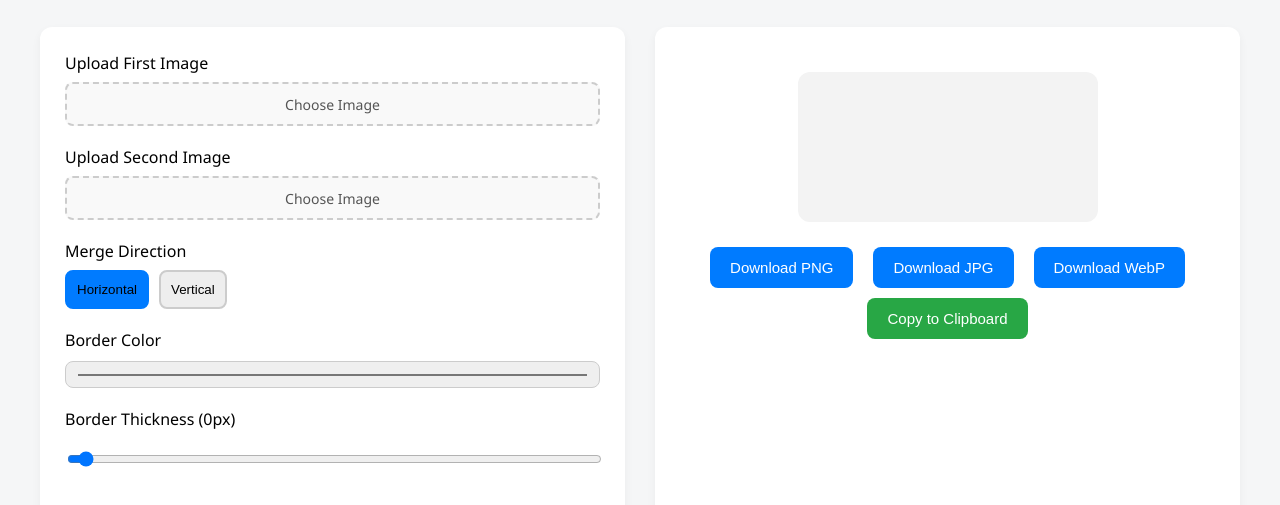
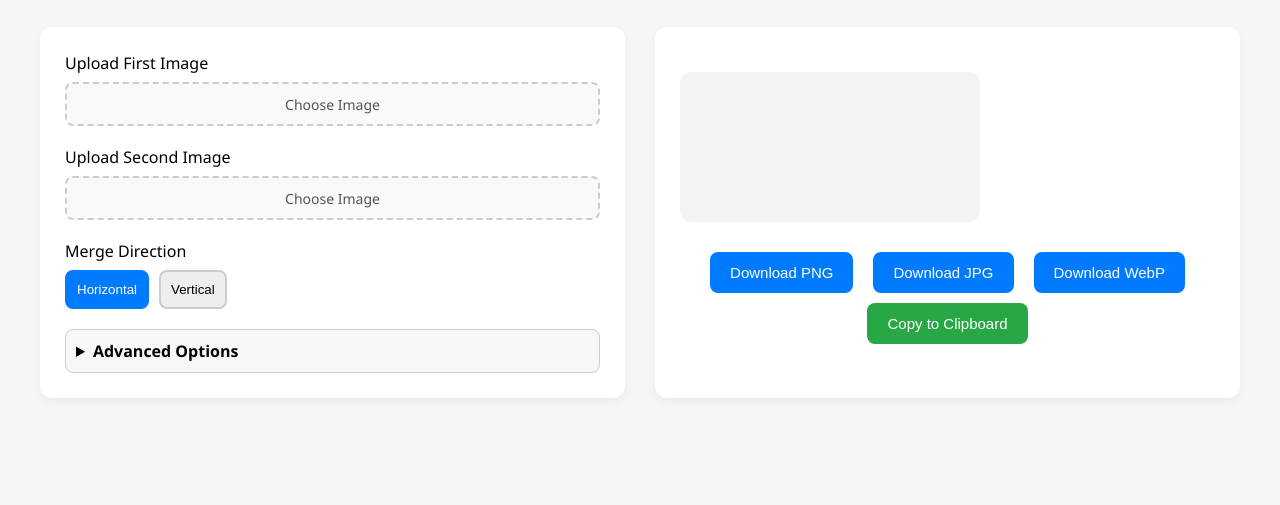
Before and after one commit to rforrupesh/Merge-images, a plain HTML site: page index.html in a window 1280 px wide. Shown: the part 91-596 px from the top of the page. Drawn offline with Linux system fonts and the light colour scheme.

Commit message:
Update index.html

```diff
--- a/index.html
+++ b/index.html
@@ -13,6 +13,12 @@
       padding: 30px;
     }
 
+    h1 {
+      text-align: center;
+      font-size: 1.8rem;
+      margin-bottom: 30px;
+    }
+
     .main {
       display: grid;
       grid-template-columns: 1fr 1fr;
@@ -21,28 +27,11 @@
       margin: auto;
     }
 
-    .tool-panel {
+    .tool-panel, .preview-panel {
       background: #fff;
       padding: 25px;
       border-radius: 12px;
       box-shadow: 0 4px 10px rgba(0,0,0,0.05);
-    }
-
-    .preview-panel {
-      background: #fff;
-      padding: 25px;
-      border-radius: 12px;
-      box-shadow: 0 4px 10px rgba(0,0,0,0.05);
-      display: flex;
-      flex-direction: column;
-      align-items: center;
-    }
-
-    h1 {
-      text-align: center;
-      font-size: 1.8rem;
-      margin-bottom: 30px;
-      grid-column: span 2;
     }
 
     .form-group {
@@ -56,7 +45,6 @@
     }
 
     .image-upload-box {
-      position: relative;
       display: flex;
       align-items: center;
       gap: 10px;
@@ -154,12 +142,6 @@
       flex-wrap: wrap;
     }
 
-    @media (max-width: 768px) {
-      .main {
-        grid-template-columns: 1fr;
-      }
-    }
-
     .direction-toggle {
       display: flex;
       gap: 10px;
@@ -174,17 +156,30 @@
       transition: 0.2s;
     }
 
-    .direction-btn svg {
-      display: block;
-    }
-
     .direction-btn.active {
       background-color: #007bff;
       border-color: #007bff;
+      color: white;
     }
 
-    .direction-btn.active svg path {
-      stroke: #fff;
+    details {
+      border: 1px solid #ccc;
+      border-radius: 8px;
+      padding: 10px;
+      margin-top: 10px;
+      background-color: #f7f7f7;
+    }
+
+    summary {
+      font-weight: 600;
+      cursor: pointer;
+      font-size: 16px;
+    }
+
+    @media (max-width: 768px) {
+      .main {
+        grid-template-columns: 1fr;
+      }
     }
   </style>
 </head>
@@ -194,7 +189,6 @@
 
 <div class="main">
   <div class="tool-panel">
-
     <div class="form-group">
       <label>Upload First Image</label>
       <div class="image-upload-box">
@@ -222,16 +216,14 @@
     <div class="form-group">
       <label>Merge Direction</label>
       <div class="direction-toggle">
-          <button id="horizontalBtn" class="direction-btn active" data-layout="horizontal" title="Horizontal Merge">
-            Horizontal
-          </button>
-          <button id="verticalBtn" class="direction-btn" data-layout="vertical" title="Vertical Merge">
-            Vertical
-          </button>
+        <button id="horizontalBtn" class="direction-btn active" data-layout="horizontal">Horizontal</button>
+        <button id="verticalBtn" class="direction-btn" data-layout="vertical">Vertical</button>
       </div>
     </div>
 
-      <div class="form-group">
+    <details>
+      <summary>Advanced Options</summary>
+      <div class="form-group" style="margin-top: 15px;">
         <label>Border Color</label>
         <input type="color" id="borderColor" value="#000000" />
       </div>
@@ -240,6 +232,7 @@
         <label>Border Thickness (<span id="borderVal">0</span>px)</label>
         <input type="range" id="borderThickness" min="0" max="20" value="0" />
       </div>
+    </details>
   </div>
 
   <div class="preview-panel">
@@ -433,15 +426,10 @@
   copyBtn.addEventListener("click", async () => {
     try {
       canvas.toBlob(async (blob) => {
-          if (!blob) {
-            alert("Could not generate image blob.");
-            return;
-          }
-
+        if (!blob) return alert("Could not generate image blob.");
         if (navigator.clipboard && window.ClipboardItem) {
           const clipboardItem = new ClipboardItem({ [blob.type]: blob });
           await navigator.clipboard.write([clipboardItem]);
-
           copyBtn.textContent = "✅ Copied!";
           setTimeout(() => copyBtn.textContent = "Copy to Clipboard", 2000);
         } else {
@@ -453,5 +441,6 @@
     }
   });
 </script>
+
 </body>
 </html>
```
Lines whose indentation alone changed are shown as unchanged.
